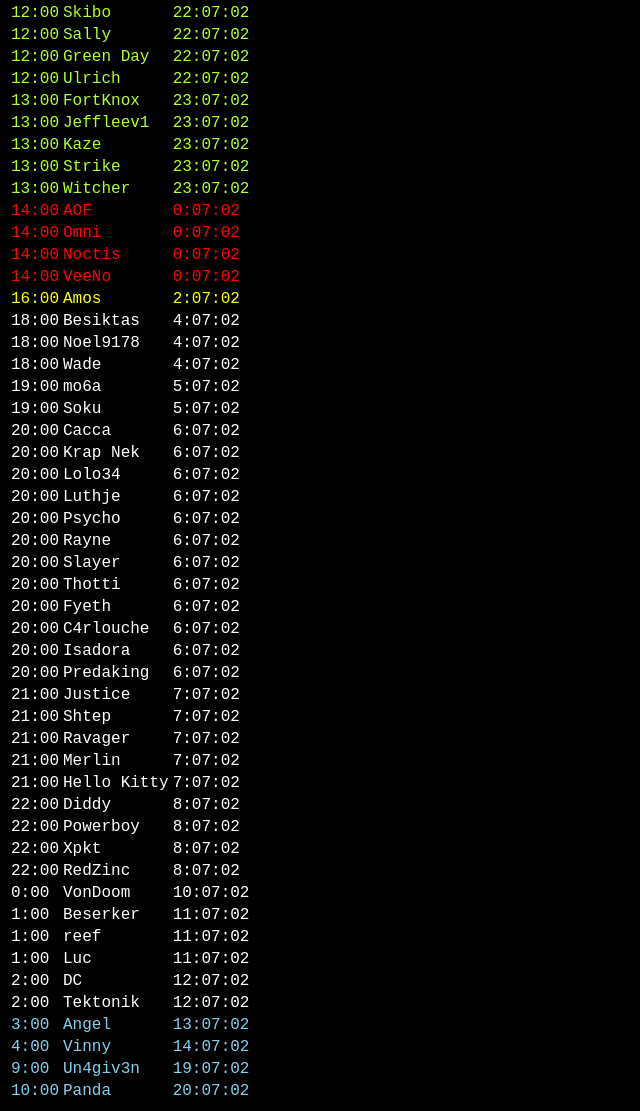
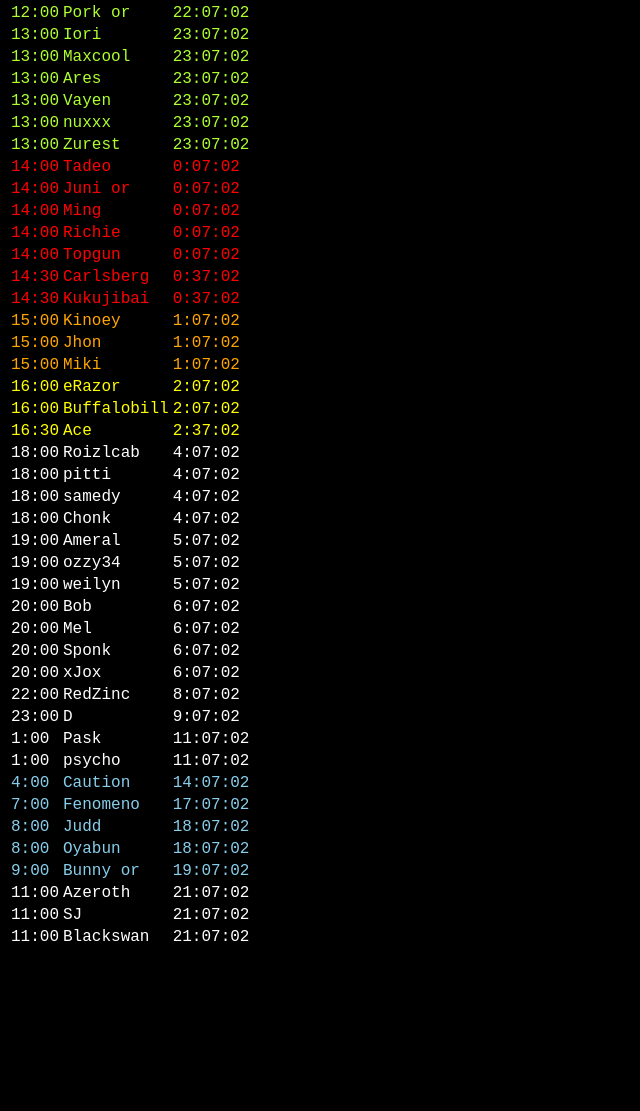
Before and after one commit to redzinc/redzinc.github.io, a plain HTML site: page worldelite.html in a window 1280 px wide. Shown: the part 207-1318 px from the top of the page, without its empty margins (0-640 px from the left). After the commit the page ends 1164 px from the top, so only its background shows below. Drawn offline with Linux system fonts and the light colour scheme.

Commit message:
Updated world elite site

```diff
--- a/worldelite.html
+++ b/worldelite.html
@@ -195,248 +195,213 @@ function checkTime(i) {
 
 <table id="myTable">
 	<tr>
-        <td>21:00</td>
-        <td>Justice</td>
-        <td>uninitialised</td>
-    </tr>
-	<tr>
-        <td>21:00</td>
-        <td>Shtep</td>
-        <td>uninitialised</td>
-    </tr>
-    <tr>
-        <td>21:00</td>
-        <td>Ravager</td>
-        <td>uninitialised</td>
-    </tr>
-    <tr>
-        <td>21:00</td>
-        <td>Merlin</td>
-        <td>uninitialised</td>
-    </tr>
-	<tr>
-        <td>21:00</td>
-        <td>Hello Kitty</td>
-        <td>uninitialised</td>
-    </tr>
-	<tr>
-        <td>22:00</td>
-        <td>Diddy</td>
-        <td>uninitialised</td>
-    </tr>
-	<tr>
-        <td>22:00</td>
-        <td>Powerboy</td>
-        <td>uninitialised</td>
-    </tr>
-	<tr>
-        <td>22:00</td>
-        <td>Xpkt</td>
-        <td>uninitialised</td>
-    </tr>
-	<tr>
-        <td>0:00</td>
-        <td>VonDoom</td>
+        <td>23:00</td>
+        <td>D</td>
         <td>uninitialised</td>
     </tr>
 	<tr>
         <td>1:00</td>
-        <td>Beserker</td>
+        <td>Pask</td>
+        <td>uninitialised</td>
+    </tr>
+    <tr>
+        <td>1:00</td>
+        <td>psycho</td>
+        <td>uninitialised</td>
+    </tr>
+    <tr>
+        <td>4:00</td>
+        <td>Caution</td>
         <td>uninitialised</td>
     </tr>
 	<tr>
-        <td>1:00</td>
-        <td>reef</td>
+        <td>7:00</td>
+        <td>Fenomeno</td>
         <td>uninitialised</td>
     </tr>
 	<tr>
-        <td>1:00</td>
-        <td>Luc</td>
+        <td>8:00</td>
+        <td>Judd</td>
         <td>uninitialised</td>
     </tr>
 	<tr>
-        <td>2:00</td>
-        <td>DC</td>
-        <td>uninitialised</td>
-    </tr>
-	<tr>
-        <td>2:00</td>
-        <td>Tektonik</td>
-        <td>uninitialised</td>
-    </tr>
-	<tr>
-        <td>3:00</td>
-        <td>Angel</td>
-        <td>uninitialised</td>
-    </tr>
-	<tr>
-        <td>4:00</td>
-        <td>Vinny</td>
+        <td>8:00</td>
+        <td>Oyabun</td>
         <td>uninitialised</td>
     </tr>
 	<tr>
         <td>9:00</td>
-        <td>Un4giv3n</td>
+        <td>Bunny or</td>
         <td>uninitialised</td>
     </tr>
 	<tr>
-        <td>10:00</td>
-        <td>Panda</td>
+        <td>11:00</td>
+        <td>Azeroth</td>
         <td>uninitialised</td>
     </tr>
 	<tr>
-        <td>12:00</td>
-        <td>Skibo</td>
+        <td>11:00</td>
+        <td>SJ</td>
         <td>uninitialised</td>
     </tr>
 	<tr>
-        <td>12:00</td>
-        <td>Sally</td>
+        <td>11:00</td>
+        <td>Blackswan</td>
         <td>uninitialised</td>
     </tr>
     <tr>
         <td>12:00</td>
-        <td>Green Day</td>
-        <td>uninitialised</td>
-    </tr>
-	<tr>
-        <td>12:00</td>
-        <td>Ulrich</td>
+        <td>Pork or</td>
         <td>uninitialised</td>
     </tr>
 	<tr>
         <td>13:00</td>
-        <td>FortKnox</td>
+        <td>Iori</td>
         <td>uninitialised</td>
     </tr>
 	<tr>
         <td>13:00</td>
-        <td>Jeffleev1</td>
+        <td>Maxcool</td>
         <td>uninitialised</td>
     </tr>
 	<tr>
         <td>13:00</td>
-        <td>Kaze</td>
+        <td>Ares</td>
         <td>uninitialised</td>
     </tr>
 	<tr>
         <td>13:00</td>
-        <td>Strike</td>
+        <td>Vayen</td>
         <td>uninitialised</td>
     </tr>
 	<tr>
         <td>13:00</td>
-        <td>Witcher</td>
+        <td>nuxxx</td>
+        <td>uninitialised</td>
+    </tr>
+	<tr>
+        <td>13:00</td>
+        <td>Zurest</td>
         <td>uninitialised</td>
     </tr>
 	<tr>
         <td>14:00</td>
-        <td>AOF</td>
+        <td>Tadeo</td>
         <td>uninitialised</td>
     </tr>
 	<tr>
         <td>14:00</td>
-        <td>Omni</td>
+        <td>Juni or</td>
         <td>uninitialised</td>
     </tr>
 	<tr>
         <td>14:00</td>
-        <td>Noctis</td>
+        <td>Ming</td>
         <td>uninitialised</td>
     </tr>
 	<tr>
         <td>14:00</td>
-        <td>VeeNo</td>
+        <td>Richie</td>
+        <td>uninitialised</td>
+    </tr>
+	<tr>
+        <td>14:00</td>
+        <td>Topgun</td>
+        <td>uninitialised</td>
+    </tr>
+	<tr>
+        <td>14:30</td>
+        <td>Carlsberg</td>
+        <td>uninitialised</td>
+    </tr>
+	<tr>
+        <td>14:30</td>
+        <td>Kukujibai</td>
+        <td>uninitialised</td>
+    </tr>
+	<tr>
+        <td>15:00</td>
+        <td>Kinoey</td>
+        <td>uninitialised</td>
+    </tr>
+	<tr>
+        <td>15:00</td>
+        <td>Jhon</td>
+        <td>uninitialised</td>
+    </tr>
+	<tr>
+        <td>15:00</td>
+        <td>Miki</td>
         <td>uninitialised</td>
     </tr>
 	<tr>
         <td>16:00</td>
-        <td>Amos</td>
+        <td>eRazor</td>
+        <td>uninitialised</td>
+    </tr>
+	<tr>
+        <td>16:00</td>
+        <td>Buffalobill</td>
+        <td>uninitialised</td>
+    </tr>
+	<tr>
+        <td>16:30</td>
+        <td>Ace</td>
         <td>uninitialised</td>
     </tr>
 	<tr>
         <td>18:00</td>
-        <td>Besiktas</td>
+        <td>Roizlcab</td>
         <td>uninitialised</td>
     </tr>
 	<tr>
         <td>18:00</td>
-        <td>Noel9178</td>
+        <td>pitti</td>
         <td>uninitialised</td>
     </tr>
 	<tr>
         <td>18:00</td>
-        <td>Wade</td>
+        <td>samedy</td>
+        <td>uninitialised</td>
+    </tr>
+	<tr>
+        <td>18:00</td>
+        <td>Chonk</td>
         <td>uninitialised</td>
     </tr>
 	<tr>
         <td>19:00</td>
-        <td>mo6a</td>
+        <td>Ameral</td>
         <td>uninitialised</td>
     </tr>
 	<tr>
         <td>19:00</td>
-        <td>Soku</td>
+        <td>ozzy34</td>
+        <td>uninitialised</td>
+    </tr>
+	<tr>
+        <td>19:00</td>
+        <td>weilyn</td>
         <td>uninitialised</td>
     </tr>
 	<tr>
         <td>20:00</td>
-        <td>Cacca</td>
+        <td>Bob</td>
         <td>uninitialised</td>
     </tr>
 	<tr>
         <td>20:00</td>
-        <td>Krap Nek</td>
+        <td>Mel</td>
         <td>uninitialised</td>
     </tr>
 	<tr>
         <td>20:00</td>
-        <td>Lolo34</td>
+        <td>Sponk</td>
         <td>uninitialised</td>
     </tr>
 	<tr>
         <td>20:00</td>
-        <td>Luthje</td>
-        <td>uninitialised</td>
-    </tr>
-	<tr>
-        <td>20:00</td>
-        <td>Psycho</td>
-        <td>uninitialised</td>
-    </tr>
-	<tr>
-        <td>20:00</td>
-        <td>Rayne</td>
-        <td>uninitialised</td>
-    </tr>
-	<tr>
-        <td>20:00</td>
-        <td>Slayer</td>
-        <td>uninitialised</td>
-    </tr>
-	<tr>
-        <td>20:00</td>
-        <td>Thotti</td>
-        <td>uninitialised</td>
-    </tr>
-	<tr>
-        <td>20:00</td>
-        <td>Fyeth</td>
-        <td>uninitialised</td>
-    </tr>
-	<tr>
-        <td>20:00</td>
-        <td>C4rlouche</td>
-        <td>uninitialised</td>
-    </tr>
-	<tr>
-        <td>20:00</td>
-        <td>Isadora</td>
-        <td>uninitialised</td>
-    </tr>
-	<tr>
-        <td>20:00</td>
-        <td>Predaking</td>
+        <td>xJox</td>
         <td>uninitialised</td>
     </tr>
 
```
